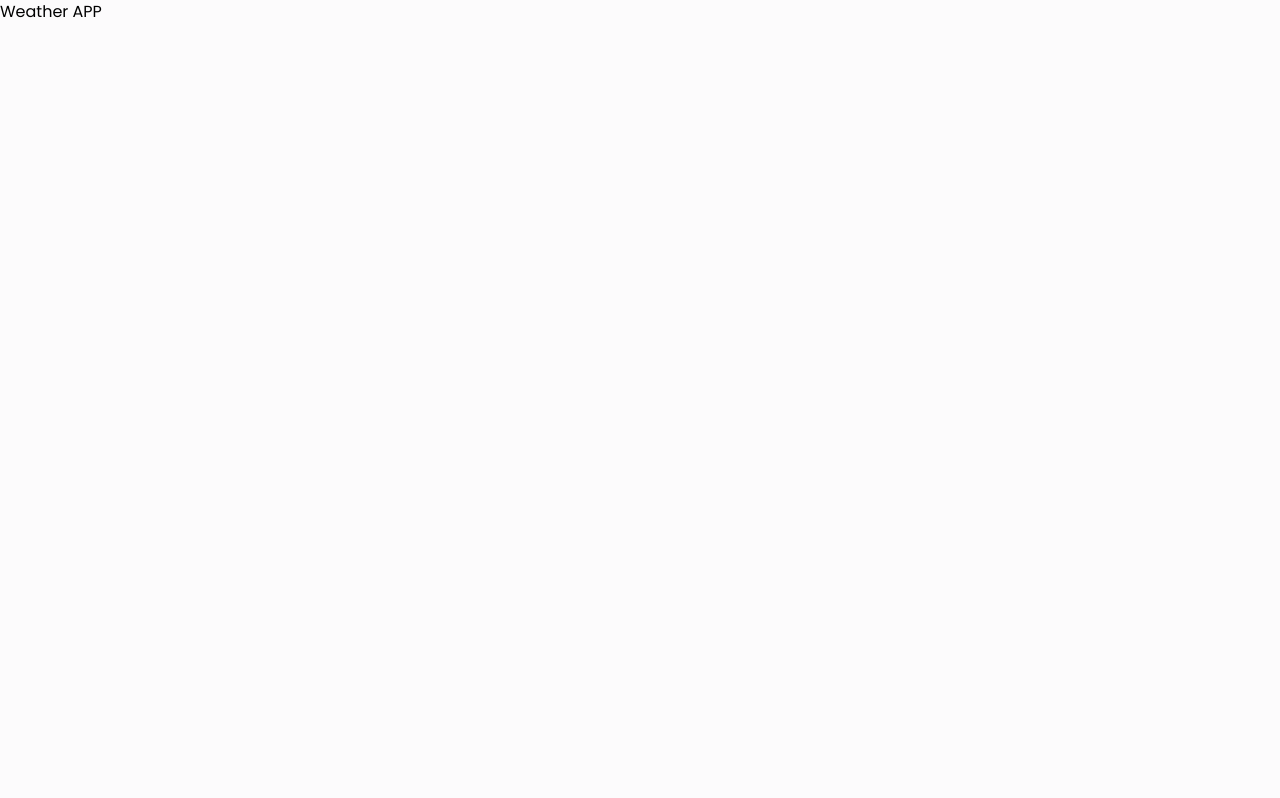
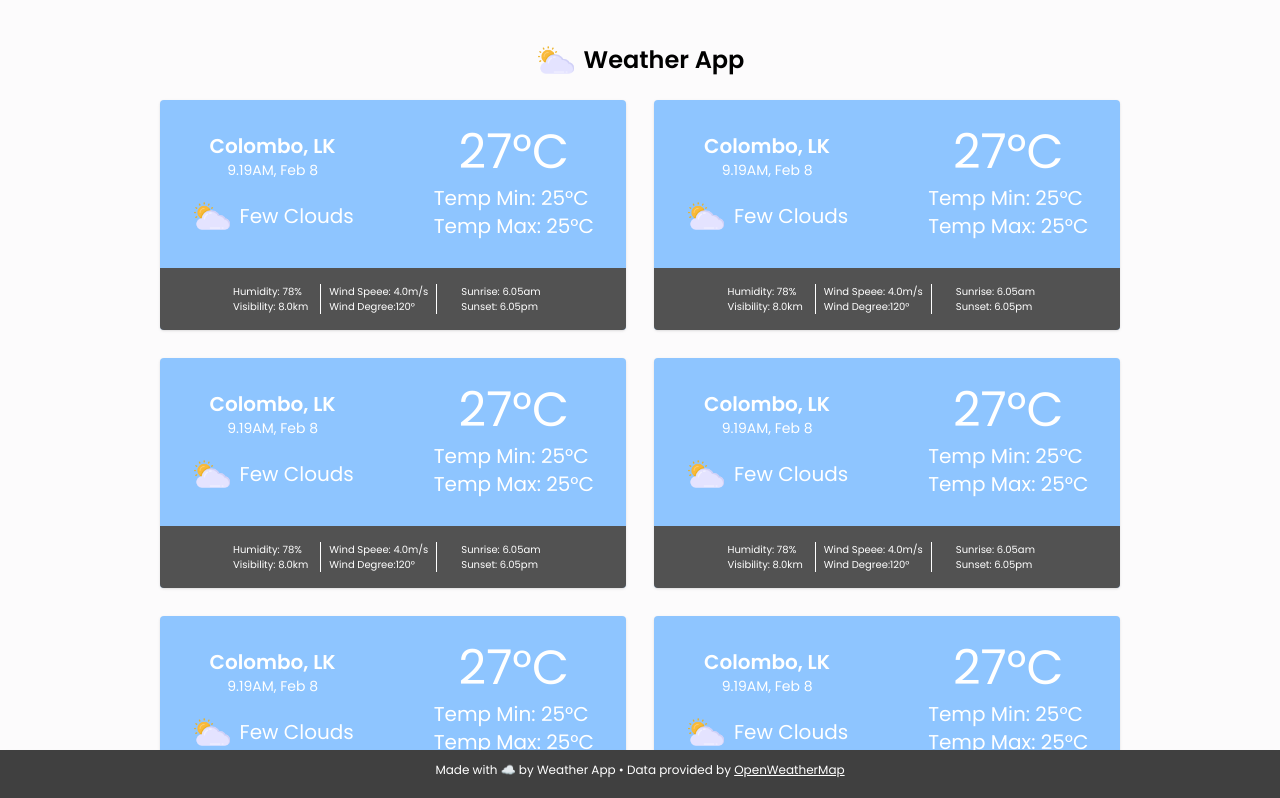
Before and after one commit to anjana-madushan/weather_app, a React (Vite) app in the folder frontend/: page / in a window 1280 px wide. Shown: the top 798 px of the page. Built offline with nearby package versions, Linux system fonts and the light colour scheme.

Commit message:
feat: complete responsive UI for weather dashboard and details view

```diff
--- /dev/null
+++ b/frontend/public/cities.json
@@ -0,0 +1,52 @@
+{
+  "List": [
+    {
+      "CityCode": "1248991",
+      "CityName": "Colombo",
+      "Temp": "33.0",
+      "Status": "Clouds"
+    },
+    {
+      "CityCode": "1850147",
+      "CityName": "Tokyo",
+      "Temp": "8.6",
+      "Status": "Clear"
+    },
+    {
+      "CityCode": "2644210",
+      "CityName": "Liverpool",
+      "Temp": "16.5",
+      "Status": "Rain"
+    },
+    {
+      "CityCode": "2988507",
+      "CityName": "Paris",
+      "Temp": "22.4",
+      "Status": "Clear"
+    },
+    {
+      "CityCode": "2147714",
+      "CityName": "Sydney",
+      "Temp": "27.3",
+      "Status": "Rain"
+    },
+    {
+      "CityCode": "4930956",
+      "CityName": "Boston",
+      "Temp": "4.2",
+      "Status": "Mist"
+    },
+    {
+      "CityCode": "1796236",
+      "CityName": "Shanghai",
+      "Temp": "10.1",
+      "Status": "Clouds"
+    },
+    {
+      "CityCode": "3143244",
+      "CityName": "Oslo",
+      "Temp": "-3.9",
+      "Status": "Clear"
+    }
+  ]
+}
--- a/frontend/src/App.jsx
+++ b/frontend/src/App.jsx
@@ -1,11 +1,16 @@
-
+import Footer from "./components/Footer"
+import Dashboard from "./pages/Dashboard"
 
 function App() {
 
   return (
-    <>
-      Weather APP
-    </>
+    <div className="min-h-screen pb-15">
+      <div className="flex-grow">
+        <Dashboard />
+      </div>
+
+      <Footer />
+    </div>
   )
 }
 
--- /dev/null
+++ b/frontend/src/components/Footer.jsx
@@ -0,0 +1,11 @@
+import React from 'react'
+
+const Footer = () => {
+  return (
+    <div className='fixed bottom-0 w-full text-center bg-neutral-700 text-white text-xs py-3 shadow-md z-50 h-[50px]'>
+      Made with ☁️ by Weather App • Data provided by <a href="https://openweathermap.org/" className="underline hover:text-white" target="_blank">OpenWeatherMap</a>
+    </div>
+  )
+}
+
+export default Footer
--- /dev/null
+++ b/frontend/src/components/WeatherCard.jsx
@@ -0,0 +1,51 @@
+import logo from '../assets/images/icon.png';
+import { TbLocation } from 'react-icons/tb';
+
+const WeatherCard = ({ onClick }) => {
+  return (
+    <div className='flex flex-col h-full w-full items-center justify-center bg-blue-300 text-white rounded-sm shadow-sm cursor-pointer overflow-hidden'
+      onClick={onClick}>
+      <div className='flex py-4 justify-between md:gap-20 gap-5 w-full md:px-8 px-2'>
+        <div className='flex flex-col py-4'>
+          <div className='flex flex-col pb-4 items-center text-center'>
+            <p className='md:text-xl text-sm font-semibold'>Colombo, LK</p>
+            <p className='md:text-sm text-xs'>9.19AM, Feb 8</p>
+          </div>
+          <div className='flex flex-col md:flex-row items-center gap-2'>
+            <img src={logo} className='md:h-10 md:w-10 h-8 w-8' />
+            <p className='md:text-xl text-sm'>Few Clouds</p>
+          </div>
+        </div>
+        <div className='flex flex-col items-center justify-center gap-2'>
+          <p className='md:text-5xl text-3xl'>27°C</p>
+          <div>
+            <p className='md:text-xl text-sm'>Temp Min: 25°C</p>
+            <p className='md:text-xl text-sm'>Temp Max: 25°C</p>
+          </div>
+        </div>
+      </div>
+
+      <div className="flex items-center justify-center bg-neutral-600 md:py-4 py-3 text-[10px] w-full px-5">
+        <div className="md:px-1 px-1">
+          <p>Humidity: 78%</p>
+          <p>Visibility: 8.0km</p>
+        </div>
+        <div className="h-full w-[1px] bg-white mx-2" />
+
+        <div className="flex flex-col">
+          <p>Wind Speee: 4.0m/s</p>
+          <p>Wind Degree:120°</p>
+        </div>
+
+        <div className="h-full w-[1px] bg-white mx-2 hidden sm:block" />
+
+        <div className="hidden sm:block lg:px-4 md:px-1 px-2">
+          <p>Sunrise: 6.05am</p>
+          <p>Sunset: 6.05pm</p>
+        </div>
+      </div>
+    </div>
+  );
+};
+
+export default WeatherCard;
--- /dev/null
+++ b/frontend/src/components/WeatherDetails.jsx
@@ -0,0 +1,58 @@
+import logo from '../assets/images/icon.png'
+import { FaArrowLeft } from "react-icons/fa6";
+
+const WeatherDetails = ({ setSelectedCity }) => {
+  return (
+    <div className='flex flex-col h-full w-full items-center justify-center bg-blue-400 text-white sm:rounded-sm rounded-xl shadow-sm overflow-hidden'>
+      <div className='flex flex-col sm:py-4 pt-4 pb-10 justify-between sm:gap-2 sm:w-full  gap-2 sm:px-8 px-2'>
+        <FaArrowLeft className='sm:text-sm cursor-pointer' onClick={() => setSelectedCity(null)} />
+        <div className='sm:py-4'>
+          <div className='flex flex-col items-center text-center'>
+            <p className='sm:text-xl text-sm font-semibold'>Colombo, LK</p>
+            <p className='sm:text-sm text-xs'>9.19AM, Feb 8</p>
+          </div>
+        </div>
+        <div className='flex flex-col sm:flex-row items-center justify-center sm:gap-15 gap-5'>
+          <div className='flex flex-col items-center'>
+            <img src={logo} className='sm:h-10 sm:w-10 h-20 w-20' />
+            <p className='sm:text-[15px] text-xs'>Few Clouds</p>
+          </div>
+          <div className='hidden sm:block h-20 w-[1px] bg-white' />
+          <div className='flex flex-col items-center sm:gap-4 gap-1'>
+            <p className='sm:text-5xl text-3xl'>27°C</p>
+            <div>
+              <p className='sm:text-[15px] text-xs'>Temp Min: 25°C</p>
+              <p className='sm:text-[15px] text-xs'>Temp Max: 25°C</p>
+            </div>
+          </div>
+        </div>
+      </div>
+
+      <div className="flex items-center justify-center bg-neutral-600 sm:py-10 py-6 text-[10px] sm:text-xs w-full">
+        <div className='grid grid-cols-2 sm:grid-cols-4 sm:gap-4 gap-2 sm:px-10 px-2 sm:divide-x'>
+          <div className="flex flex-col sm:items-start px-1">
+            <p>Humidity: 78%</p>
+            <p>Visibility: 8.0km</p>
+          </div>
+
+          <div className="flex flex-col sm:items-start sm:justify-center sm:pr-3">
+            <p>Wind Speee: 4.0m/s</p>
+            <p>Wind Degree:120°</p>
+          </div>
+
+          <div className="flex flex-col sm:items-start px-1">
+            <p>Sunrise: 6.05am</p>
+            <p>Sunset: 6.05pm</p>
+          </div>
+
+          <div className="flex flex-col sm:items-start px-1">
+            <p>Sea Level: 1012</p>
+            <p>Clouds: 27</p>
+          </div>
+        </div>
+      </div>
+    </div>
+  )
+}
+
+export default WeatherDetails
--- /dev/null
+++ b/frontend/src/pages/Dashboard.jsx
@@ -0,0 +1,55 @@
+import { useState, useEffect } from 'react';
+import logo from '../assets/images/icon.png';
+import WeatherCard from '../components/WeatherCard';
+import WeatherDetails from '../components/WeatherDetails';
+import Footer from '../components/Footer';
+
+const Dashboard = () => {
+
+  const [weatherList, setWeatherList] = useState([]);
+  const [selectedCity, setSelectedCity] = useState(false);
+
+  useEffect(() => {
+    const fetchWeatherData = async () => {
+      try {
+        const response = await fetch('/cities.json');
+        const data = await response.json();
+        setWeatherList(data.List);
+      } catch (error) {
+        console.error('Failed to load cities:', error);
+      }
+    };
+
+    fetchWeatherData();
+  }, []);
+
+  const handleOnClick = () => {
+    setSelectedCity(true);
+  }
+
+  return (
+    <div className="flex items-center justify-center">
+      <div className='flex flex-col items-center'>
+        <div className='flex items-center gap-2 pt-10 pb-5'>
+          <img src={logo} className='md:h-10 md:w-10 h-8 w-8' />
+          <h2 className='font-semibold sm:text-2xl text-xl'>Weather App</h2>
+        </div>
+        {!selectedCity ?
+          <div className='grid grid-cols-1 md:grid-cols-2 md:gap-7 gap-2 px-5 md:px-2'>
+            {weatherList.map((city) => (
+              <div key={city.CityCode}>
+                <WeatherCard onClick={handleOnClick} />
+              </div>
+            ))}
+          </div>
+          :
+          <div className='flex items-center pt-10 sm:pt-20'>
+            <WeatherDetails setSelectedCity={setSelectedCity} />
+          </div>
+        }
+      </div>
+    </div>
+  )
+}
+
+export default Dashboard
```
Also changed, not shown: frontend/src/assets/images/icon.png (added).
